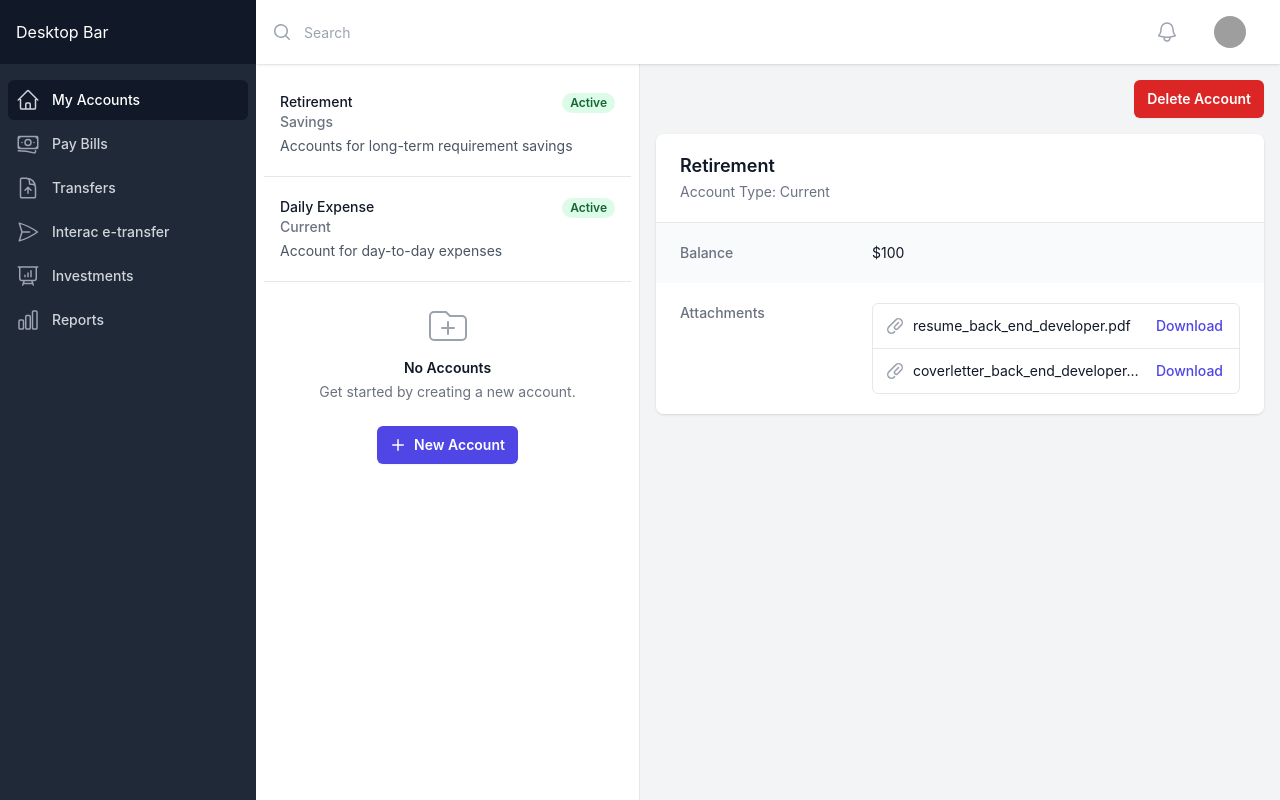
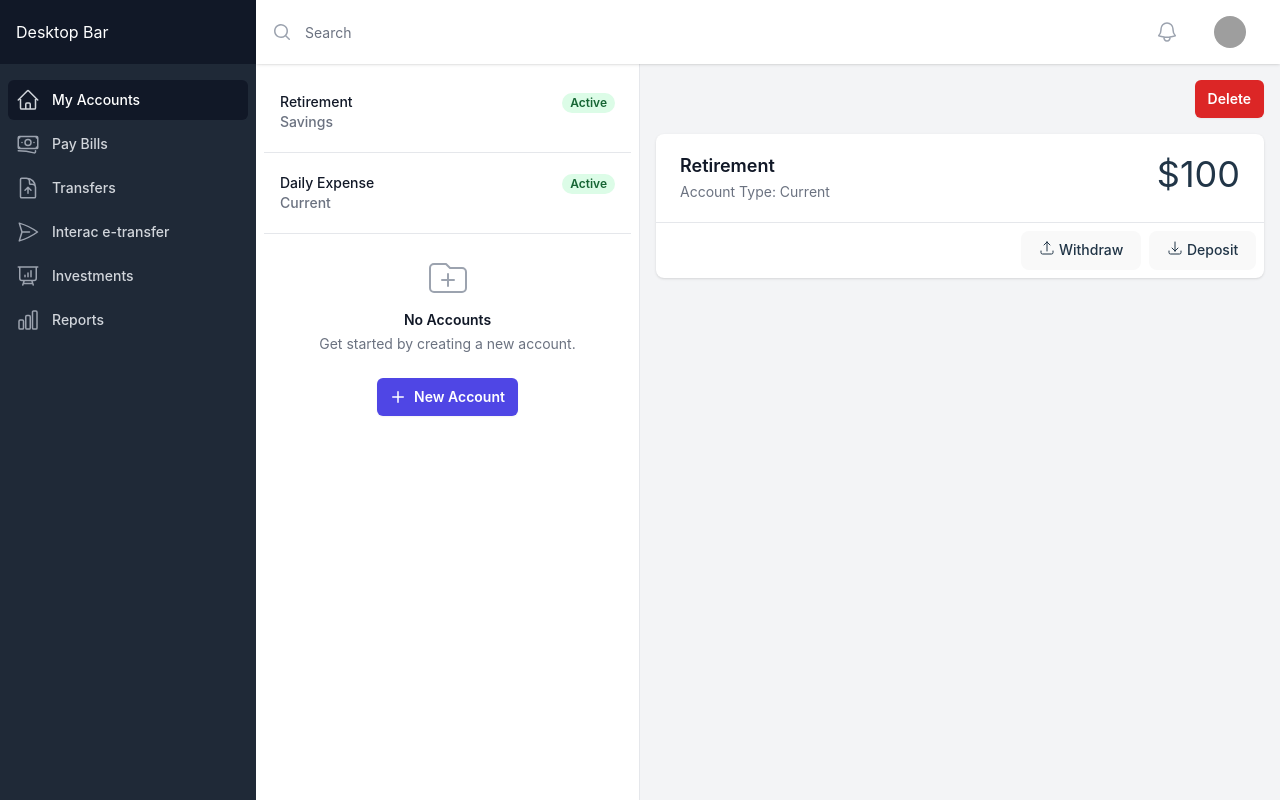
Before and after one commit to letsandeepio/banking-app, a React (Vite) app: page / in a window 1280 px wide. Built offline with nearby package versions, Linux system fonts and the light colour scheme; grey boxes are pictures that could not be loaded.

Commit message:
minor fixes

```diff
--- a/src/components/AccountInfo.tsx
+++ b/src/components/AccountInfo.tsx
@@ -1,78 +1,39 @@
-import React from 'react'
+import React from "react";
 
 import { PaperClipIcon } from "@heroicons/react/20/solid";
-
+import {
+  ArrowDownTrayIcon,
+  ArrowUpTrayIcon,
+} from "@heroicons/react/24/outline";
 
 const AccountInfo = () => {
   return (
     <div className='overflow-hidden bg-white shadow sm:rounded-lg mx-4'>
-      <div className='px-4 py-5 sm:px-6'>
-        <h2 className='text-lg font-semibold leading-6 text-gray-900'>
-          Retirement
-        </h2>
-        <p className='mt-1 max-w-2xl text-sm text-gray-500'>Account Type: Current</p>
+      <div className='flex'>
+        <div className='px-4 py-5 sm:px-6 flex-1'>
+          <h2 className='text-lg font-semibold leading-6 text-gray-900'>
+            Retirement
+          </h2>
+          <p className='mt-1 max-w-2xl text-sm text-gray-500'>
+            Account Type: Current
+          </p>
+        </div>
+        <div className='flex-1 px-4 py-5 sm:px-6 text-4xl text-right'>$100</div>
       </div>
-      <div className='border-t border-gray-200'>
-        <dl>
-          <div className='bg-gray-50 px-4 py-5 sm:grid sm:grid-cols-3 sm:gap-4 sm:px-6'>
-            <dt className='text-sm font-medium text-gray-500'>Balance</dt>
-            <dd className='mt-1 text-sm text-gray-900 sm:col-span-2 sm:mt-0'>
-              $100
-            </dd>
-          </div>
 
-          <div className='bg-white px-4 py-5 sm:grid sm:grid-cols-3 sm:gap-4 sm:px-6'>
-            <dt className='text-sm font-medium text-gray-500'>Attachments</dt>
-            <dd className='mt-1 text-sm text-gray-900 sm:col-span-2 sm:mt-0'>
-              <ul
-                role='list'
-                className='divide-y divide-gray-200 rounded-md border border-gray-200'
-              >
-                <li className='flex items-center justify-between py-3 pl-3 pr-4 text-sm'>
-                  <div className='flex w-0 flex-1 items-center'>
-                    <PaperClipIcon
-                      className='h-5 w-5 flex-shrink-0 text-gray-400'
-                      aria-hidden='true'
-                    />
-                    <span className='ml-2 w-0 flex-1 truncate'>
-                      resume_back_end_developer.pdf
-                    </span>
-                  </div>
-                  <div className='ml-4 flex-shrink-0'>
-                    <a
-                      href='#'
-                      className='font-medium text-indigo-600 hover:text-indigo-500'
-                    >
-                      Download
-                    </a>
-                  </div>
-                </li>
-                <li className='flex items-center justify-between py-3 pl-3 pr-4 text-sm'>
-                  <div className='flex w-0 flex-1 items-center'>
-                    <PaperClipIcon
-                      className='h-5 w-5 flex-shrink-0 text-gray-400'
-                      aria-hidden='true'
-                    />
-                    <span className='ml-2 w-0 flex-1 truncate'>
-                      coverletter_back_end_developer.pdf
-                    </span>
-                  </div>
-                  <div className='ml-4 flex-shrink-0'>
-                    <a
-                      href='#'
-                      className='font-medium text-indigo-600 hover:text-indigo-500'
-                    >
-                      Download
-                    </a>
-                  </div>
-                </li>
-              </ul>
-            </dd>
-          </div>
-        </dl>
+
+      <div className='border-t border-gray-200 px-2 py-2 flex justify-end gap-2'>
+        <button className='text-sm flex gap-1'>
+          <ArrowUpTrayIcon className='h-4 w-4' />
+          Withdraw
+        </button>
+        <button className='text-sm flex gap-1'>
+          <ArrowDownTrayIcon className='h-4 w-4' />
+          Deposit
+        </button>
       </div>
     </div>
   );
-}
+};
 
-export default AccountInfo
+export default AccountInfo;
--- a/src/components/AccountView.tsx
+++ b/src/components/AccountView.tsx
@@ -10,7 +10,7 @@ const AccountView = () => {
             type='button'
             className='rounded-md bg-red-600 py-2 px-3 text-sm font-semibold text-white shadow-sm hover:bg-red-500 hover:border-red-500 focus-visible:outline focus-visible:outline-red-600'
           >
-            Delete Account
+            Delete
           </button>
         </div>
       </div>
--- a/src/components/AccountsList.tsx
+++ b/src/components/AccountsList.tsx
@@ -45,11 +45,7 @@ const AccountsList = () => {
               </p>
             </div>
           </div>
-          <div className='mt-1'>
-            <p className='text-sm text-gray-600 line-clamp-2'>
-              {account.description}
-            </p>
-          </div>
+
         </li>
       ))}
       <AddNewAccount/>
--- a/src/components/MainContainer.tsx
+++ b/src/components/MainContainer.tsx
@@ -5,7 +5,7 @@ import AccountView from './AccountView';
 const MainContainer = () => {
   return (
     <main className='flex-1 min-h-0 flex flex-col'>
-      <div className='max-w-7xl flex flex-1 min-h-0'>
+      <div className='flex flex-1 min-h-0'>
         <AccountsList />
         <AccountView/>
       </div>
--- a/tailwind.config.cjs
+++ b/tailwind.config.cjs
@@ -4,5 +4,5 @@ module.exports = {
   theme: {
     extend: {},
   },
-  plugins: [],
+  plugins: [require("@tailwindcss/forms")],
 };
```
